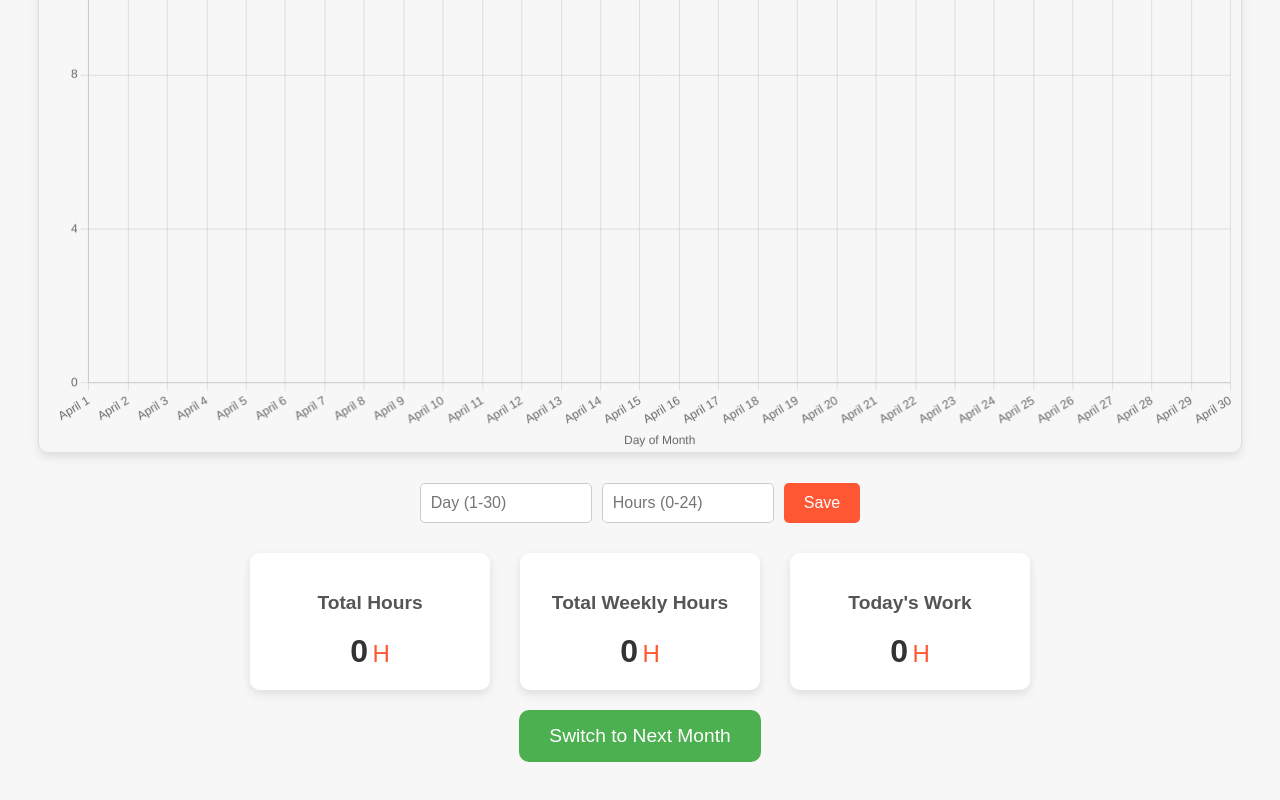
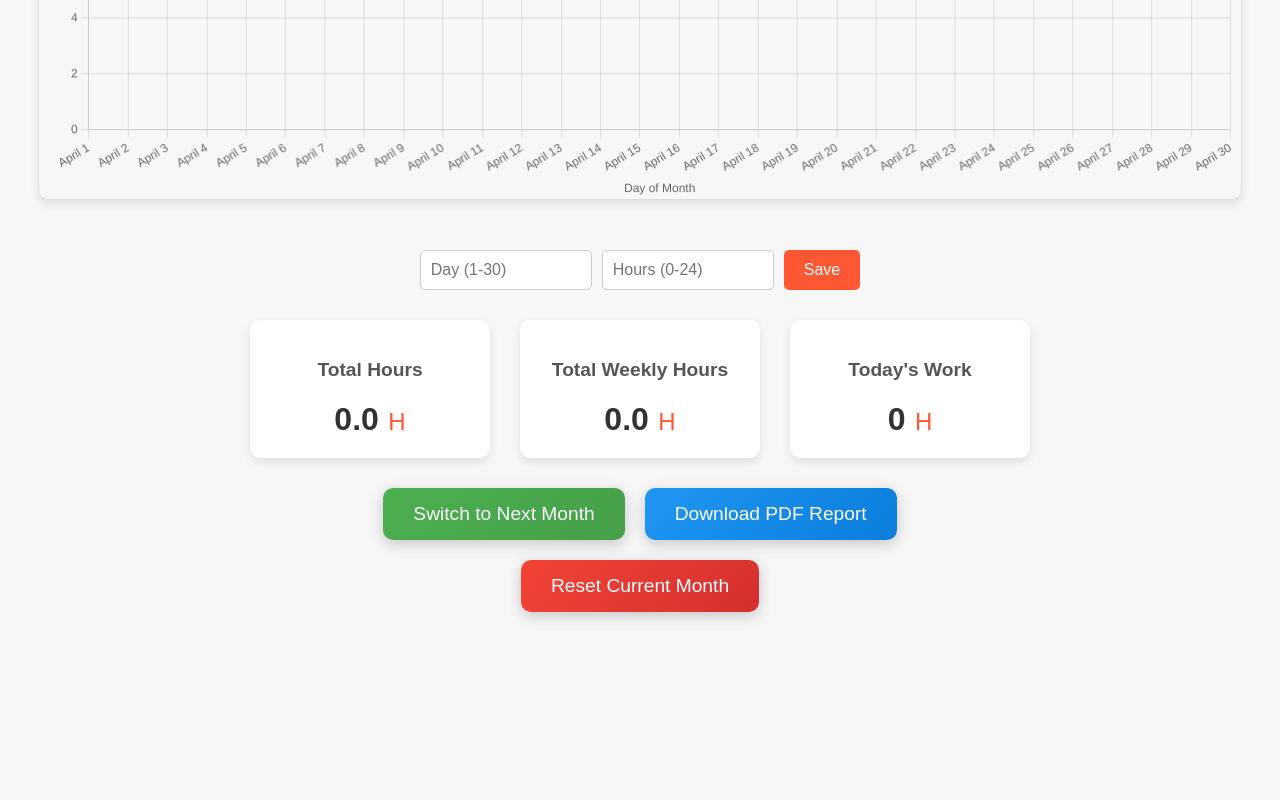
Before and after one commit to bighero-100/OLBandara04, a plain HTML site: page workhourscount.html in a window 1280 px wide. Shown: the part 682-1482 px from the top of the page. After the commit the page ends 1332 px from the top, so only its background shows below. Drawn offline with nearby package versions, Linux system fonts and the light colour scheme.

Commit message:
workhourscount.html

```diff
--- a/workhourscount.html
+++ b/workhourscount.html
@@ -5,6 +5,7 @@
   <meta name="viewport" content="width=1024">
   <title>My Work Time</title>
   <script src="https://cdn.jsdelivr.net/npm/chart.js"></script>
+  <script src="https://cdnjs.cloudflare.com/ajax/libs/jspdf/2.5.1/jspdf.umd.min.js"></script>
   <style>
     body {
       font-family: Arial, sans-serif;
@@ -25,6 +26,7 @@
       border: 1px solid #ddd;
       border-radius: 10px;
       box-shadow: 0 4px 10px rgba(0, 0, 0, 0.1);
+      margin-bottom: 20px;
     }
 
     .input-container {
@@ -81,44 +83,90 @@
       font-size: 2rem;
       font-weight: bold;
       color: #333;
+      display: inline-block;
     }
 
     .stat .hours {
       font-size: 1.5rem;
       color: #ff5733;
+      display: inline-block;
+      margin-left: 5px;
     }
 
-    .month-switch {
-      margin-top: 20px;
-      font-size: 1.5rem;
-      font-weight: bold;
-      text-align: center;
+    .button-container {
+      display: flex;
+      justify-content: center;
+      gap: 20px;
+      margin-top: 30px;
     }
 
-    .month-switch button {
+    /* Improved Button Styling */
+    .month-switch button, .download-btn, .reset-container button {
       padding: 15px 30px;
       font-size: 1.2rem;
-      background-color: #4CAF50;
       color: white;
       border: none;
       border-radius: 10px;
       cursor: pointer;
-      transition: background-color 0.3s ease;
+      transition: all 0.3s ease;
+      position: relative;
+      overflow: hidden;
+      box-shadow: 0 4px 15px rgba(0, 0, 0, 0.2);
     }
 
-    .month-switch button:hover {
-      background-color: #45a049;
+    .month-switch button {
+      background: linear-gradient(135deg, #4CAF50, #45a049);
     }
 
-    .stat .value,
-    .stat .hours {
-      display: inline-block;
+    .download-btn {
+      background: linear-gradient(135deg, #2196F3, #0b7dda);
+    }
+
+    .reset-container button {
+      background: linear-gradient(135deg, #f44336, #d32f2f);
+    }
+
+    /* Animated border effect */
+    .month-switch button:before, .download-btn:before, .reset-container button:before {
+      content: '';
+      position: absolute;
+      top: 0;
+      left: -100%;
+      width: 100%;
+      height: 2px;
+      background: rgba(255, 255, 255, 0.8);
+      transition: all 0.5s ease;
+    }
+
+    .month-switch button:hover:before, .download-btn:hover:before, .reset-container button:hover:before {
+      left: 0;
+      animation: border-flow 2s infinite linear;
+    }
+
+    @keyframes border-flow {
+      0% { left: -100%; }
+      50% { left: 0; }
+      100% { left: 100%; }
+    }
+
+    .month-switch button:hover, .download-btn:hover, .reset-container button:hover {
+      transform: translateY(-3px);
+      box-shadow: 0 6px 20px rgba(0, 0, 0, 0.25);
+    }
+
+    .month-switch button:active, .download-btn:active, .reset-container button:active {
+      transform: translateY(1px);
+      box-shadow: 0 2px 10px rgba(0, 0, 0, 0.15);
+    }
+
+    .reset-container {
+      margin-top: 20px;
     }
   </style>
 </head>
 <body>
   <h1>My Work Time</h1>
-  <canvas id="workChart" width="800" height="668"></canvas>
+  <canvas id="workChart" width="800" height="500"></canvas>
 
   <div class="input-container">
     <input type="number" id="day" placeholder="Day (1-30)" min="1" max="30">
@@ -147,11 +195,21 @@
     </div>
   </div>
 
-  <div class="month-switch">
-    <button onclick="switchMonth()">Switch to Next Month</button>
+  <div class="button-container">
+    <div class="month-switch">
+      <button onclick="switchMonth()">Switch to Next Month</button>
+    </div>
+    <button class="download-btn" onclick="downloadPDF()">Download PDF Report</button>
+  </div>
+
+  <div class="reset-container">
+    <button onclick="resetCurrentMonth()">Reset Current Month</button>
   </div>
 
   <script>
+    // Make jsPDF available globally
+    window.jsPDF = window.jspdf.jsPDF;
+
     const ctx = document.getElementById('workChart').getContext('2d');
     const totalHoursElement = document.getElementById('totalHours');
     const weeklyHoursElement = document.getElementById('weeklyHours');
@@ -179,7 +237,7 @@
     const loadMonthData = (month) => {
       // Load saved data from localStorage for the current month
       const savedData = JSON.parse(localStorage.getItem(`workHours_${month}`)) || [];
-      return savedData;
+      return savedData.length ? savedData : Array(monthDays[month]).fill(null);
     };
 
     const saveMonthData = (month, data) => {
@@ -192,7 +250,7 @@
       const savedData = loadMonthData(month);
 
       workChart.data.labels = labels;
-      workChart.data.datasets[0].data = savedData.length ? savedData : Array(labels.length).fill(null);
+      workChart.data.datasets[0].data = savedData;
       workChart.update();
       updateTotalHours(savedData);
       updateWeeklyHours(savedData);
@@ -203,13 +261,15 @@
       labels: createLabels(currentMonth),
       datasets: [{
         label: 'Daily Work Hours',
-        data: loadMonthData(currentMonth).length ? loadMonthData(currentMonth) : Array(30).fill(null),
-        borderColor: 'red',
-        backgroundColor: 'transparent',
+        data: loadMonthData(currentMonth),
+        borderColor: '#ff5733',
+        backgroundColor: 'rgba(255, 87, 51, 0.1)',
         tension: 0.3,
-        fill: false,
-        pointRadius: 4,
-        pointBackgroundColor: 'red',
+        fill: true,
+        pointRadius: 5,
+        pointBackgroundColor: '#ff5733',
+        pointBorderColor: 'white',
+        pointBorderWidth: 2,
       }]
     };
 
@@ -222,7 +282,7 @@
             min: 0,
             max: 24,
             ticks: {
-              stepSize: 4
+              stepSize: 2
             },
             title: {
               display: true,
@@ -253,7 +313,7 @@
       }
 
       let savedData = loadMonthData(currentMonth);
-      savedData[day - 1] = hours;
+      savedData[day - 1] = parseFloat(hours);
       workChart.data.datasets[0].data = savedData;
       workChart.update();
       saveMonthData(currentMonth, savedData);
@@ -261,25 +321,40 @@
       updateTotalHours(savedData);
       updateWeeklyHours(savedData);
       updateTodayHours(savedData);
+
+      // Clear input fields after saving
+      document.getElementById('day').value = '';
+      document.getElementById('hours').value = '';
     }
 
     function updateTotalHours(savedData) {
       const total = savedData.reduce((sum, hours) => sum + (hours || 0), 0);
-      totalHoursElement.textContent = total;
+      totalHoursElement.textContent = total.toFixed(1);
     }
 
     function updateWeeklyHours(savedData) {
-      const currentWeek = Math.ceil(new Date().getDate() / 7);
+      const today = new Date().getDate();
+      const currentWeek = Math.ceil(today / 7);
       const startDay = (currentWeek - 1) * 7;
-      const endDay = currentWeek * 7;
+      const endDay = Math.min(currentWeek * 7, monthDays[currentMonth]);
       const weeklyTotal = savedData.slice(startDay, endDay).reduce((sum, hours) => sum + (hours || 0), 0);
-      weeklyHoursElement.textContent = weeklyTotal;
+      weeklyHoursElement.textContent = weeklyTotal.toFixed(1);
     }
 
     function updateTodayHours(savedData) {
       const today = new Date().getDate();
-      const todayWorkHours = savedData[today - 1] || 0;
+      // Make sure today doesn't exceed the number of days in the month
+      const todayIndex = Math.min(today - 1, monthDays[currentMonth] - 1);
+      const todayWorkHours = savedData[todayIndex] || 0;
       todayHoursElement.textContent = todayWorkHours;
+    }
+
+    function resetCurrentMonth() {
+      if (confirm(`Are you sure you want to reset ${currentMonth} data?`)) {
+        localStorage.removeItem(`workHours_${currentMonth}`);
+        updateChartForMonth(currentMonth); // Refresh chart after delete
+        alert(`${currentMonth} data has been reset!`);
+      }
     }
 
     function switchMonth() {
@@ -289,9 +364,102 @@
       currentMonth = months[nextMonthIndex];
 
       updateChartForMonth(currentMonth);
+      document.querySelector('.month-switch button').textContent = `Switch to Next Month`;
     }
 
-    // Initial load
+    function downloadPDF() {
+      // Create new PDF document
+      const pdf = new jsPDF();
+      const pageWidth = pdf.internal.pageSize.getWidth();
+
+      // Add title
+      pdf.setFontSize(22);
+      pdf.setTextColor(51, 51, 51);
+      pdf.text(`Work Time Report - ${currentMonth} 2025`, pageWidth / 2, 20, { align: 'center' });
+
+      // Add stats
+      pdf.setFontSize(16);
+      pdf.setTextColor(51, 51, 51);
+      const totalHours = document.getElementById('totalHours').textContent;
+      const weeklyHours = document.getElementById('weeklyHours').textContent;
+
+      pdf.text(`Total Hours: ${totalHours}h`, 20, 40);
+      pdf.text(`Weekly Hours: ${weeklyHours}h`, 20, 50);
+
+      // Add today's date
+      const today = new Date();
+      pdf.setFontSize(12);
+      pdf.setTextColor(100, 100, 100);
+      pdf.text(`Report generated on: ${today.toDateString()}`, pageWidth / 2, 60, { align: 'center' });
+
+      // Add table header
+      pdf.setFontSize(14);
+      pdf.setTextColor(51, 51, 51);
+      pdf.text("Day", 40, 80);
+      pdf.text("Hours Worked", 120, 80);
+
+      // Add line under header
+      pdf.setDrawColor(200, 200, 200);
+      pdf.line(40, 85, 170, 85);
+
+      // Add data
+      pdf.setFontSize(12);
+      pdf.setTextColor(51, 51, 51);
+
+      const savedData = loadMonthData(currentMonth);
+      let yPosition = 95;
+      const daysInMonth = monthDays[currentMonth];
+
+      for (let i = 0; i < daysInMonth; i++) {
+        // Add new page if needed
+        if (yPosition > 280) {
+          pdf.addPage();
+          yPosition = 20;
+
+          // Add table header on new page
+          pdf.setFontSize(14);
+          pdf.text("Day", 40, yPosition);
+          pdf.text("Hours Worked", 120, yPosition);
+
+          // Add line under header
+          pdf.line(40, yPosition + 5, 170, yPosition + 5);
+          yPosition += 15;
+        }
+
+        const day = i + 1;
+        const hours = savedData[i] === null ? "-" : savedData[i];
+
+        pdf.text(`${currentMonth} ${day}`, 40, yPosition);
+        pdf.text(`${hours === "-" ? "-" : hours + " h"}`, 120, yPosition);
+
+        yPosition += 10;
+      }
+
+      // Add summary at the end
+      pdf.addPage();
+
+      // Add chart image if possible (using toBase64Image)
+      try {
+        const chartImg = workChart.toBase64Image();
+        pdf.addImage(chartImg, 'PNG', 20, 20, 170, 100);
+
+        pdf.setFontSize(14);
+        pdf.text("Work Hours Chart", pageWidth / 2, 130, { align: 'center' });
+      } catch (error) {
+        console.error("Could not add chart to PDF:", error);
+      }
+
+      // Save the PDF
+      pdf.save(`Work_Time_Report_${currentMonth}_2025.pdf`);
+    }
+
+    // Initialize app when document is loaded
+    document.addEventListener('DOMContentLoaded', function() {
+      // Initial load
+      updateChartForMonth(currentMonth);
+    });
+
+    // Run initialization immediately as well
     updateChartForMonth(currentMonth);
   </script>
 </body>
```
